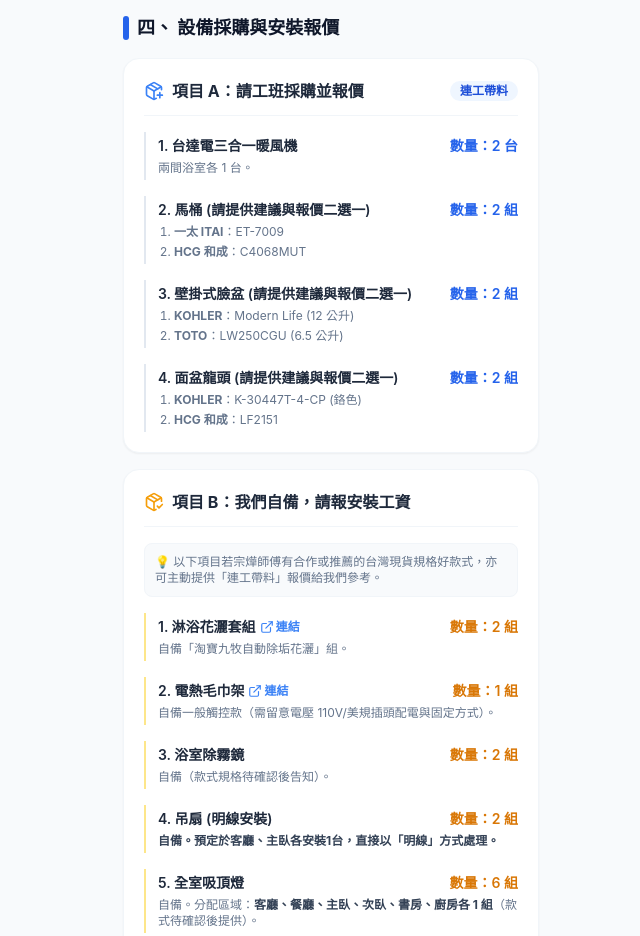
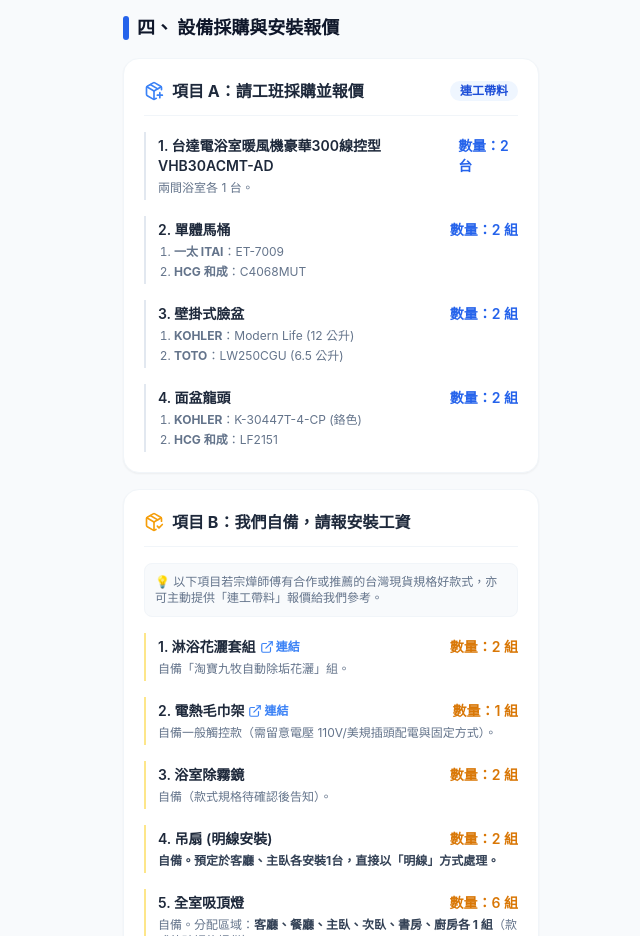
Before and after one commit to tyler80701/milan-project, a plain HTML site: page index.html in a window 1280 px wide. Shown: the part 1880-2816 px from the top of the page, without its empty margins (309-949 px from the left). Drawn offline with nearby package versions, Linux system fonts and the light colour scheme.

Commit message:
Update index.html

```diff
--- a/index.html
+++ b/index.html
@@ -296,7 +296,7 @@
                 <div class="space-y-4">
                     <div class="border-l-2 border-slate-200 pl-3 py-1 space-y-1">
                         <div class="flex items-center justify-between text-sm font-semibold text-slate-800">
-                            <span>1. 台達電三合一暖風機</span>
+                            <span>1. 台達電浴室暖風機豪華300線控型 VHB30ACMT-AD </span>
                             <span class="text-blue-600">數量：2 台</span>
                         </div>
                         <p class="text-xs text-slate-500">兩間浴室各 1 台。</p>
@@ -304,7 +304,7 @@
 
                     <div class="border-l-2 border-slate-200 pl-3 py-1 space-y-1">
                         <div class="flex items-center justify-between text-sm font-semibold text-slate-800">
-                            <span>2. 馬桶 (請提供建議與報價二選一)</span>
+                            <span>2. 單體馬桶</span>
                             <span class="text-blue-600">數量：2 組</span>
                         </div>
                         <ul class="text-xs text-slate-500 space-y-1 mt-1 pl-4 list-decimal">
@@ -315,7 +315,7 @@
 
                     <div class="border-l-2 border-slate-200 pl-3 py-1 space-y-1">
                         <div class="flex items-center justify-between text-sm font-semibold text-slate-800">
-                            <span>3. 壁掛式臉盆 (請提供建議與報價二選一)</span>
+                            <span>3. 壁掛式臉盆</span>
                             <span class="text-blue-600">數量：2 組</span>
                         </div>
                         <ul class="text-xs text-slate-500 space-y-1 mt-1 pl-4 list-decimal">
@@ -326,7 +326,7 @@
 
                     <div class="border-l-2 border-slate-200 pl-3 py-1 space-y-1">
                         <div class="flex items-center justify-between text-sm font-semibold text-slate-800">
-                            <span>4. 面盆龍頭 (請提供建議與報價二選一)</span>
+                            <span>4. 面盆龍頭</span>
                             <span class="text-blue-600">數量：2 組</span>
                         </div>
                         <ul class="text-xs text-slate-500 space-y-1 mt-1 pl-4 list-decimal">
@@ -337,7 +337,7 @@
                 </div>
             </div>
 
-            <!-- Group B: 我們自備 -->
+            <!-- Group B: 自備代安裝 -->
             <div class="bg-white p-5 rounded-2xl shadow-sm border border-slate-100 space-y-4">
                 <div class="flex items-center justify-between border-b border-slate-100 pb-3">
                     <span class="font-bold text-slate-800 flex items-center gap-2">
```
